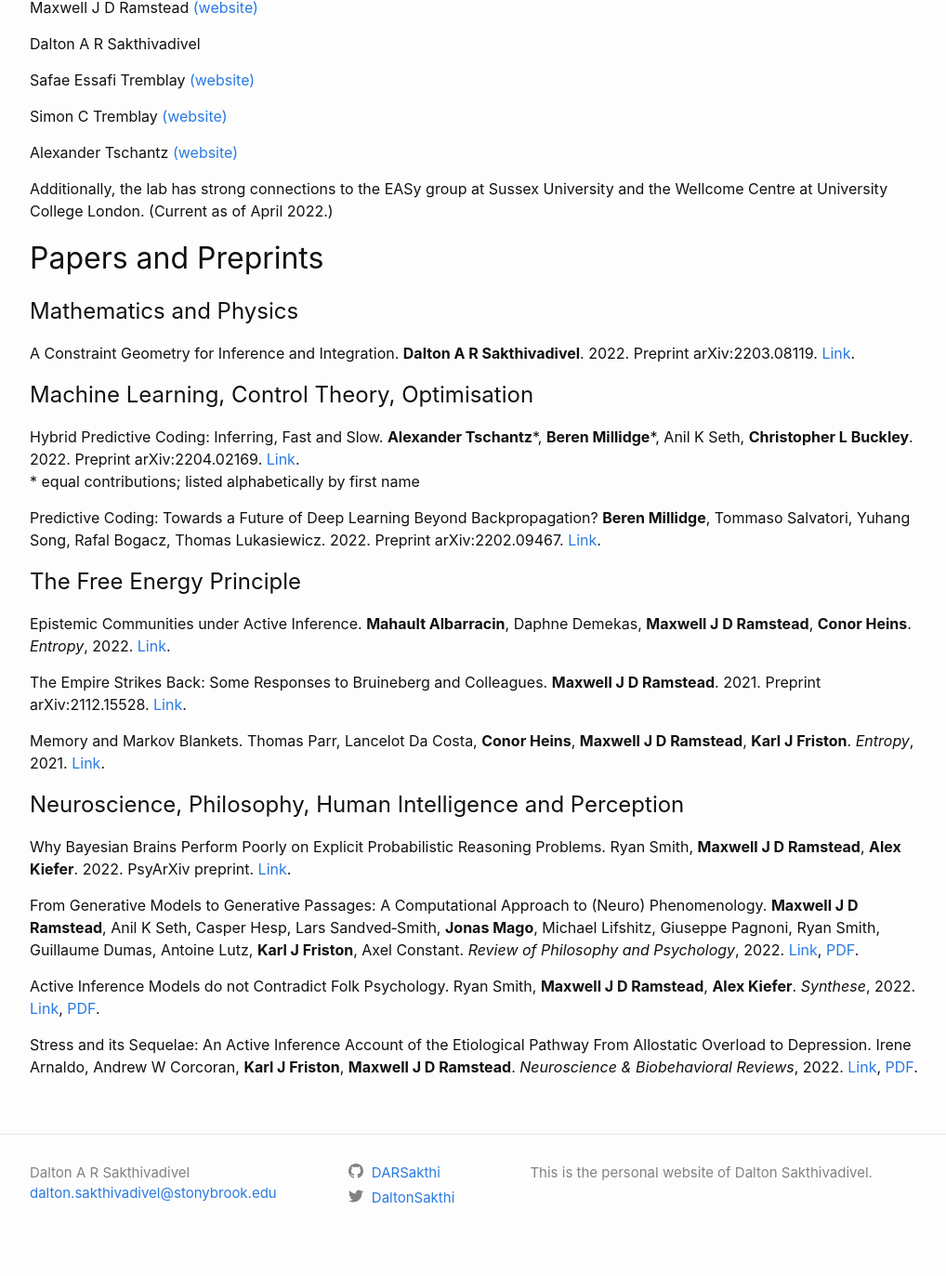
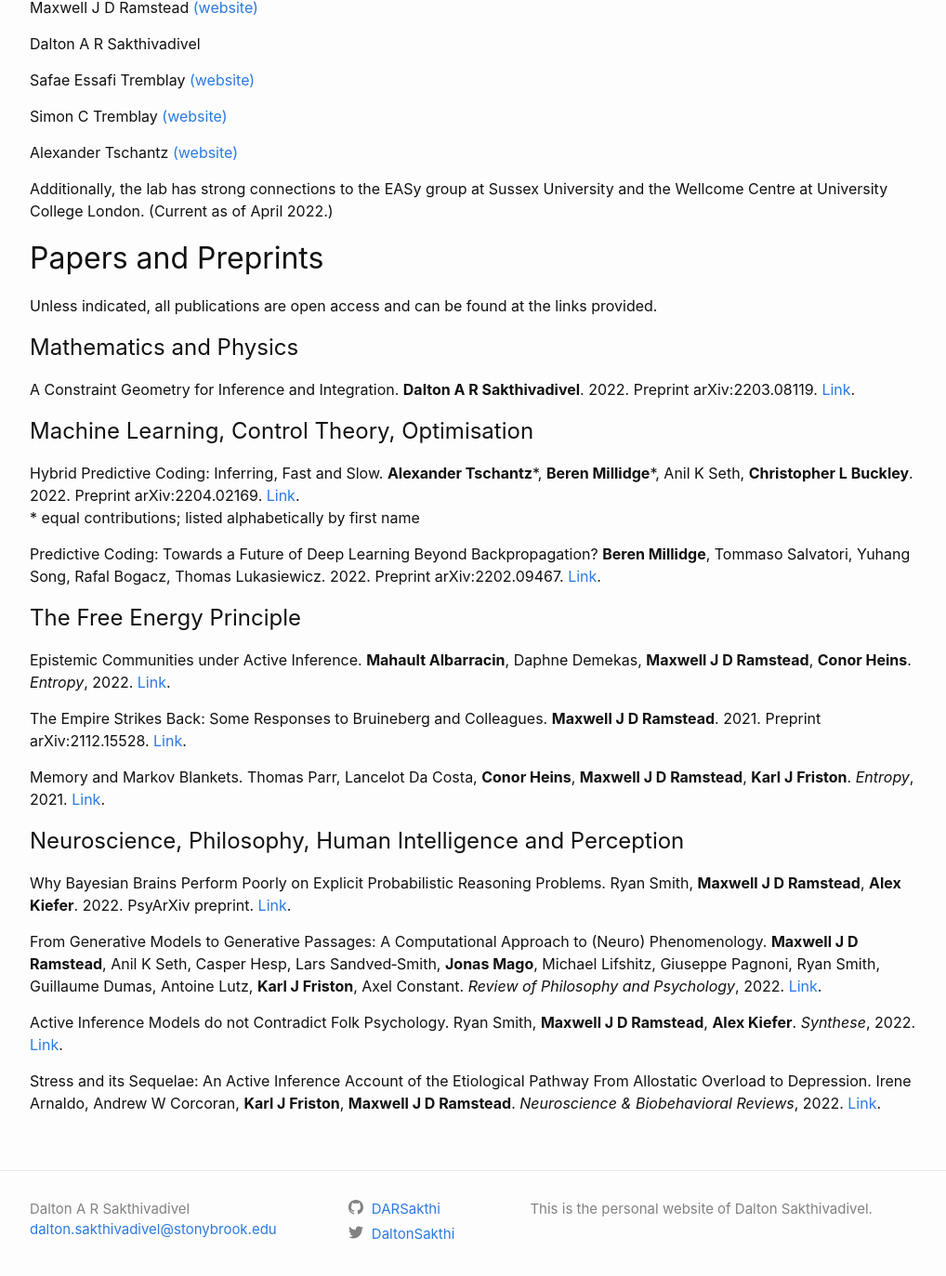
Before and after one commit to DARSakthi/DARSakthi.github.io, a Jekyll site: the page built from verses-lab.markdown, in a window 1280 px wide and 1400 px high, scrolled down 753 px. Shown: the top 1373 px of the window at 93% size, without its empty margins (126-1144 px from the left). Built offline with Jekyll 4.4.1, drawn with Linux system fonts in a browser that asks for light colours.

Commit message:
Removed unnecessary PDFs (open access)

```diff
--- a/verses-lab.markdown
+++ b/verses-lab.markdown
@@ -43,6 +43,8 @@ Additionally, the lab has strong connections to the EASy group at Sussex Univers
 
 ## Papers and Preprints
 
+Unless indicated, all publications are open access and can be found at the links provided.
+
 # Mathematics and Physics
 
 A Constraint Geometry for Inference and Integration. **Dalton A R Sakthivadivel**. 2022. Preprint arXiv:2203.08119. [Link](https://arxiv.org/abs/2203.08119).
@@ -66,8 +68,8 @@ Memory and Markov Blankets. Thomas Parr, Lancelot Da Costa, **Conor Heins**, **M
 
 Why Bayesian Brains Perform Poorly on Explicit Probabilistic Reasoning Problems. Ryan Smith, **Maxwell J D Ramstead**, **Alex Kiefer**. 2022. PsyArXiv preprint. [Link](https://doi.org/10.31234/osf.io/hne9s).
 
-From Generative Models to Generative Passages: A Computational Approach to (Neuro) Phenomenology. **Maxwell J D Ramstead**, Anil K Seth, Casper Hesp, Lars Sandved‑Smith, **Jonas Mago**, Michael Lifshitz, Giuseppe Pagnoni, Ryan Smith, Guillaume Dumas, Antoine Lutz, **Karl J Friston**, Axel Constant. _Review of Philosophy and Psychology_, 2022. [Link](https://link.springer.com/article/10.1007/s13164-021-00604-y), [PDF](https://darsakthi.github.io/files/RSHSS+2022.pdf).
+From Generative Models to Generative Passages: A Computational Approach to (Neuro) Phenomenology. **Maxwell J D Ramstead**, Anil K Seth, Casper Hesp, Lars Sandved‑Smith, **Jonas Mago**, Michael Lifshitz, Giuseppe Pagnoni, Ryan Smith, Guillaume Dumas, Antoine Lutz, **Karl J Friston**, Axel Constant. _Review of Philosophy and Psychology_, 2022. [Link](https://link.springer.com/article/10.1007/s13164-021-00604-y).
 
-Active Inference Models do not Contradict Folk Psychology. Ryan Smith, **Maxwell J D Ramstead**, **Alex Kiefer**. _Synthese_, 2022. [Link](https://link.springer.com/article/10.1007/s11229-022-03480-w), [PDF](https://darsakthi.github.io/files/SRK2022.pdf).
+Active Inference Models do not Contradict Folk Psychology. Ryan Smith, **Maxwell J D Ramstead**, **Alex Kiefer**. _Synthese_, 2022. [Link](https://link.springer.com/article/10.1007/s11229-022-03480-w).
 
-Stress and its Sequelae: An Active Inference Account of the Etiological Pathway From Allostatic Overload to Depression. Irene Arnaldo, Andrew W Corcoran, **Karl J Friston**, **Maxwell J D Ramstead**. _Neuroscience & Biobehavioral Reviews_, 2022. [Link](https://www.sciencedirect.com/science/article/pii/S0149763422000793), [PDF](https://darsakthi.github.io/files/ACFR2022.pdf).
+Stress and its Sequelae: An Active Inference Account of the Etiological Pathway From Allostatic Overload to Depression. Irene Arnaldo, Andrew W Corcoran, **Karl J Friston**, **Maxwell J D Ramstead**. _Neuroscience & Biobehavioral Reviews_, 2022. [Link](https://www.sciencedirect.com/science/article/pii/S0149763422000793).
```
